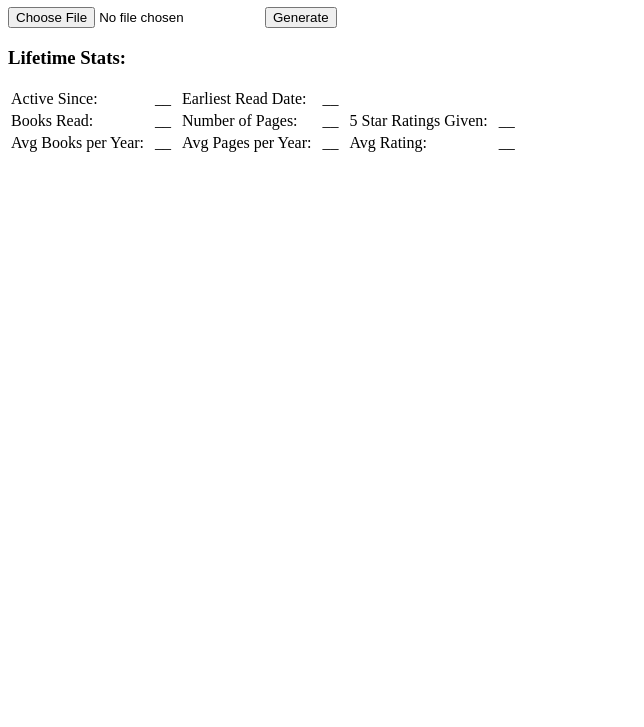
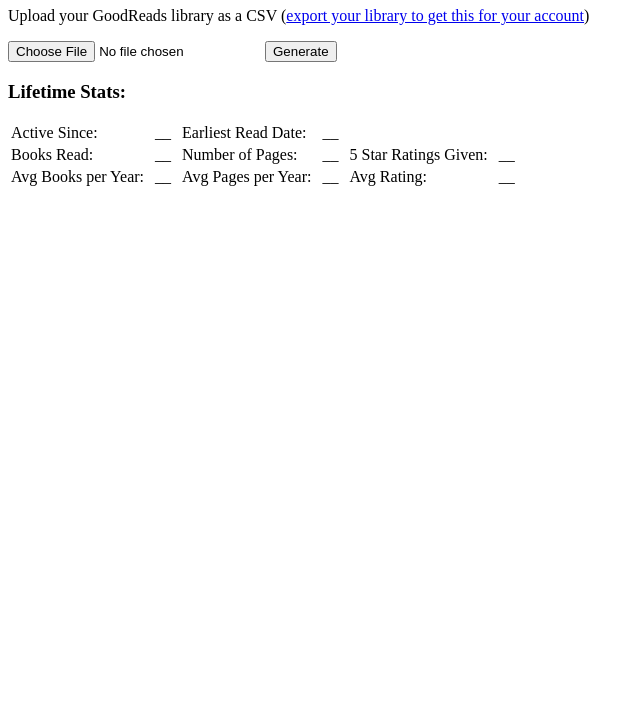
Before and after one commit to tylermnielsen/GoodreadsStats, a plain HTML site: page index.html in a window 1280 px wide. Shown: the part 73-800 px from the top of the page, without its empty margins (0-644 px from the left). Drawn offline with nearby package versions, Linux system fonts and the light colour scheme.

Commit message:
flushed out ui

```diff
--- a/index.html
+++ b/index.html
@@ -11,6 +11,7 @@
 <body>
   <h1>Goodreads Stat Visualizer</h1>
 
+  <p>Upload your GoodReads library as a CSV (<a href="https://help.goodreads.com/s/article/How-do-I-import-or-export-my-books-1553870934590">export your library to get this for your account</a>)</p>
   <input type="file" id="fileInput"/>
 
   <button id="startButton">Generate</button>
```
